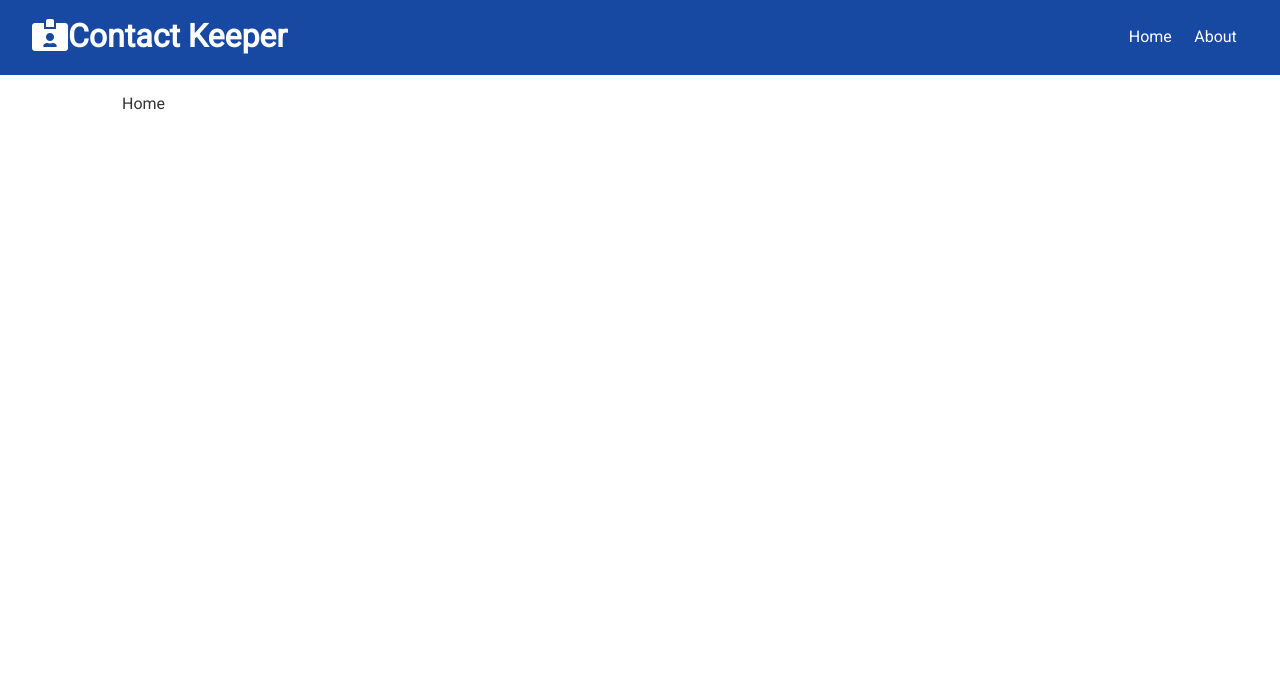
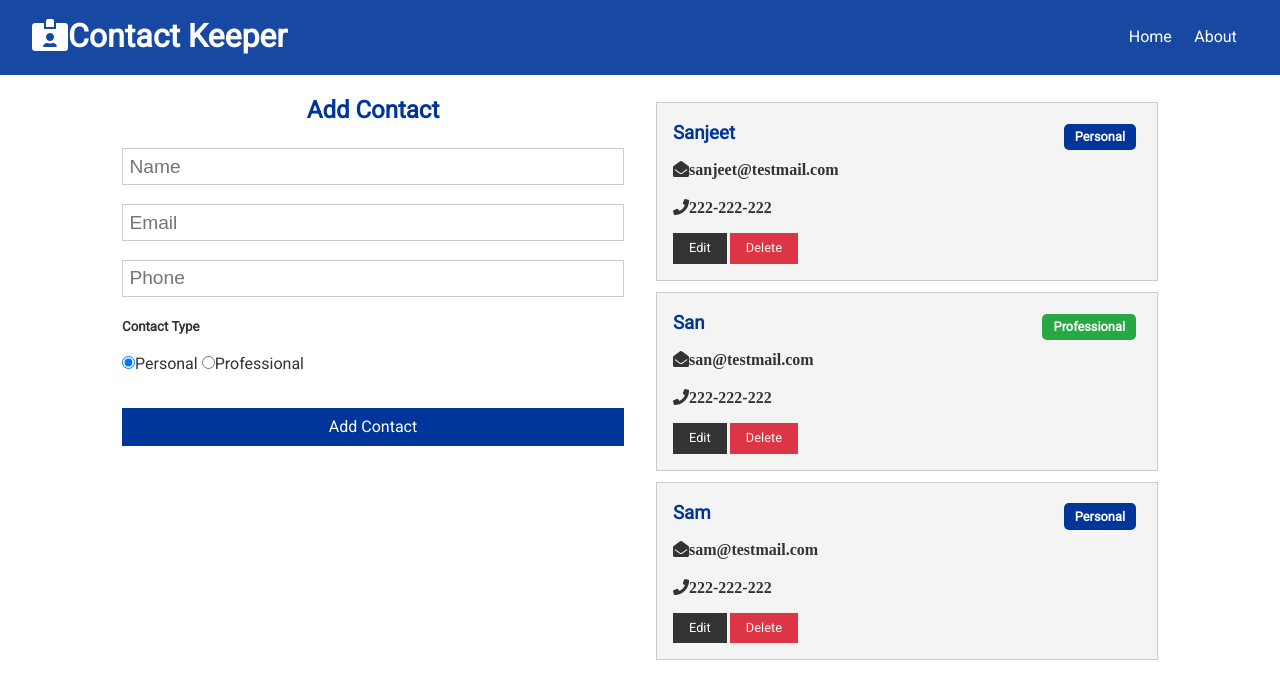
Before and after one commit to SanjeetMehta/contact-keeper-frontend, a React (Create React App) app: page / in a window 1280 px wide. Shown: the top 682 px of the page. Built offline with nearby package versions, Linux system fonts and the light colour scheme.

Commit message:
Added Various component

```diff
--- a/src/App.css
+++ b/src/App.css
@@ -308,6 +308,7 @@
 input[type='email'],
 input[type='password'],
 input[type='date'],
+input[type='phone'],
 select,
 textarea {
   display: block;
--- a/src/App.js
+++ b/src/App.js
@@ -4,8 +4,10 @@
 import Navbar from "./components/layouts/Navbar";
 import Home from "./components/pages/Home";
 import About from "./components/pages/About";
+import ContactState from "./context/contact/ContactState";
 const App = () => {
     return (
+        <ContactState>
             <Router>
                 <Fragment>
                     <Navbar />
@@ -17,6 +19,7 @@
                     </div>
                 </Fragment>
             </Router>
+        </ContactState>
     );
 };
 
--- /dev/null
+++ b/src/components/contacts/ContactForm.js
@@ -0,0 +1,79 @@
+import React, {useState, useContext} from "react";
+import ContactContext from "../../context/contact/contactContext";
+const ContactForm = () => {
+    const contactContext = useContext(ContactContext);
+    const [contact, setContact] = useState({
+        name: "",
+        email: "",
+        phone: "",
+        type: "personal"
+    });
+
+    const {name, email, phone, type} = contact;
+
+    const onChange = e =>
+        setContact({...contact, [e.target.name]: e.target.value});
+
+    const onSubmit = e => {
+        e.preventDefault();
+        contactContext.addContact(contact);
+        setContact({
+            name: "",
+            email: "",
+            phone: "",
+            type: "personal"
+        });
+    };
+    return (
+        <form onSubmit={onSubmit}>
+            <h2 className="text-primary">Add Contact</h2>
+            <input
+                type="text"
+                placeholder="Name"
+                name="name"
+                value={name}
+                onChange={onChange}
+            />
+            <input
+                type="email"
+                placeholder="Email"
+                name="email"
+                value={email}
+                onChange={onChange}
+            />
+            <input
+                type="phone"
+                placeholder="Phone"
+                name="phone"
+                value={phone}
+                onChange={onChange}
+            />
+            <h5>Contact Type</h5>
+            <input
+                type="radio"
+                name="type"
+                value="personal"
+                onChange={onChange}
+                checked={type === "personal"}
+            />
+            Personal{" "}
+            <input
+                type="radio"
+                name="type"
+                value="professional"
+                onChange={onChange}
+                checked={type === "professional"}
+            />
+            Professional{" "}
+            <div>
+                <input
+                    type="submit"
+                    value="Add Contact"
+                    className="btn btn-primary btn-block"
+                />
+            </div>
+        </form>
+    );
+};
+
+export default ContactForm;
--- /dev/null
+++ b/src/components/contacts/ContactItem.js
@@ -0,0 +1,55 @@
+import React, {useContext} from "react";
+import PropTypes from "prop-types";
+import ContactContext from "../../context/contact/contactContext";
+
+const ContactItem = ({contact}) => {
+    const contactContext = useContext(ContactContext);
+    const {deleteContact} = contactContext;
+    const {id, name, email, phone, type} = contact;
+    const onDelete = () => {
+        deleteContact(id);
+    };
+    return (
+        <div className="card bg-light">
+            <h3 className="text-primary text-left">
+                {name}{" "}
+                <span
+                    style={{float: "right"}}
+                    className={
+                        "badge " +
+                        (type == "professional"
+                            ? "badge-success"
+                            : "badge-primary")
+                    }
+                >
+                    {type.charAt(0).toUpperCase() + type.slice(1)}
+                </span>
+            </h3>
+            <ul className="list">
+                {email && (
+                    <li>
+                        <i className="fas fa-envelope-open">{email}</i>
+                    </li>
+                )}
+            </ul>
+            <ul className="list">
+                {phone && (
+                    <li>
+                        <i className="fas fa-phone">{phone}</i>
+                    </li>
+                )}
+            </ul>
+            <p>
+                <button className="btn btn-dark btn-sm">Edit</button>
+                <button className="btn btn-danger btn-sm" onClick={onDelete}>
+                    Delete
+                </button>
+            </p>
+        </div>
+    );
+};
+
+ContactItem.protoTypes = {
+    contact: PropTypes.object.isRequired
+};
+export default ContactItem;
--- /dev/null
+++ b/src/components/contacts/Contacts.js
@@ -0,0 +1,17 @@
+import React, {Fragment, useContext} from "react";
+import ContactContext from "../../context/contact/contactContext";
+import ContactItem from "./ContactItem";
+
+const Contacts = () => {
+    const contactContext = useContext(ContactContext);
+    const {contacts} = contactContext;
+    return (
+        <Fragment>
+            {contacts.map(contact => (
+                <ContactItem key={contact.id} contact={contact} />
+            ))}
+        </Fragment>
+    );
+};
+
+export default Contacts;
--- a/src/components/pages/Home.js
+++ b/src/components/pages/Home.js
@@ -1,7 +1,18 @@
 import React from "react";
+import Contacts from "../contacts/Contacts";
+import ContactForm from "../contacts/ContactForm";
 
 const Home = () => {
-    return <div>Home</div>;
+    return (
+        <div className="grid-2">
+            <div>
+                <ContactForm />
+            </div>
+            <div>
+                <Contacts />
+            </div>
+        </div>
+    );
 };
 
 export default Home;
--- /dev/null
+++ b/src/context/contact/ContactState.js
@@ -0,0 +1,80 @@
+import React, {useReducer} from "react";
+import * as uuid from "uuid";
+import ContactContext from "./contactContext";
+import contactReducer from "./contactReducer";
+
+import {
+    ADD_CONTACT,
+    DELETE_CONTACT,
+    SET_CURRENT,
+    CLEAR_CURRENT,
+    UPDATE_CONTACT,
+    FILTER_CONTACTS,
+    CLEAR_FILTER
+} from "../types";
+
+const ContactState = props => {
+    const initialState = {
+        contacts: [
+            {
+                id: 1,
+                name: "Sanjeet",
+                email: "sanjeet@testmail.com",
+                phone: "222-222-222",
+                type: "personal"
+            },
+            {
+                id: 2,
+                name: "San",
+                email: "san@testmail.com",
+                phone: "222-222-222",
+                type: "professional"
+            },
+            {
+                id: 3,
+                name: "Sam",
+                email: "sam@testmail.com",
+                phone: "222-222-222",
+                type: "personal"
+            }
+        ]
+    };
+
+    const [state, dispatch] = useReducer(contactReducer, initialState);
+
+    // Add contacts
+
+    const addContact = contact => {
+        contact.id = uuid.v4();
+        dispatch({type: ADD_CONTACT, payload: contact});
+    };
+
+    // Delete contact
+
+    const deleteContact = id => {
+        dispatch({type: DELETE_CONTACT, payload: id});
+    };
+    // Set current contact
+
+    // Clear current contact
+
+    // Update contact
+
+    // Filter contacts
+
+    // Clear contact
+
+    return (
+        <ContactContext.Provider
+            value={{
+                contacts: state.contacts,
+                addContact,
+                deleteContact
+            }}
+        >
+            {props.children}
+        </ContactContext.Provider>
+    );
+};
+
+export default ContactState;
--- /dev/null
+++ b/src/context/contact/contactContext.js
@@ -0,0 +1,5 @@
+import {createContext} from "react";
+
+const contactContext = createContext();
+
+export default contactContext;
--- /dev/null
+++ b/src/context/contact/contactReducer.js
@@ -0,0 +1,28 @@
+import {
+    ADD_CONTACT,
+    DELETE_CONTACT,
+    SET_CURRENT,
+    CLEAR_CURRENT,
+    UPDATE_CONTACT,
+    FILTER_CONTACTS,
+    CLEAR_FILTER
+} from "../types";
+
+export default (state, action) => {
+    switch (action.type) {
+        case ADD_CONTACT:
+            return {
+                ...state,
+                contacts: [...state.contacts, action.payload]
+            };
+        case DELETE_CONTACT:
+            return {
+                ...state,
+                contacts: state.contacts.filter(
+                    contact => contact.id != action.payload
+                )
+            };
+        default:
+            return state;
+    }
+};
--- /dev/null
+++ b/src/context/types.js
@@ -0,0 +1,9 @@
+export const ADD_CONTACT = "ADD_CONTACT";
+export const DELETE_CONTACT = "DELETE_CONTACT";
+export const SET_CURRENT = "SET_CURRENT";
+export const CLEAR_CURRENT = "CLEAR_CURRENT";
+export const UPDATE_CONTACT = "UPDATE_CONTACT";
+export const FILTER_CONTACTS = "FILTER_CONTACT";
+export const CLEAR_FILTER = "CLEAR_FILTER";
+export const SET_ALERT = "SET_ALERT";
+export const REMOVE_ALERT = "REMOVE_ALERT";
```
Lines whose indentation alone changed are shown as unchanged.
